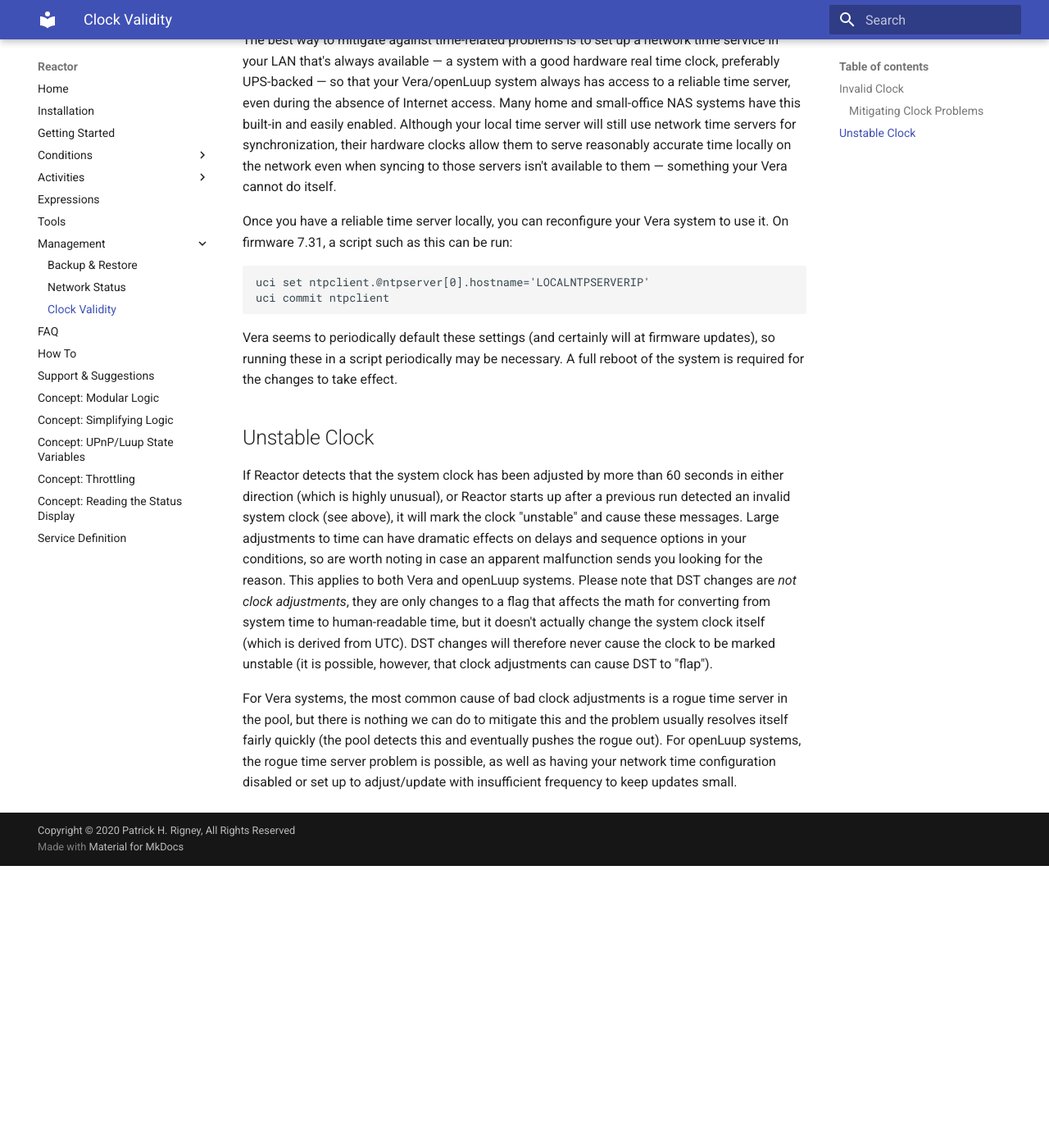
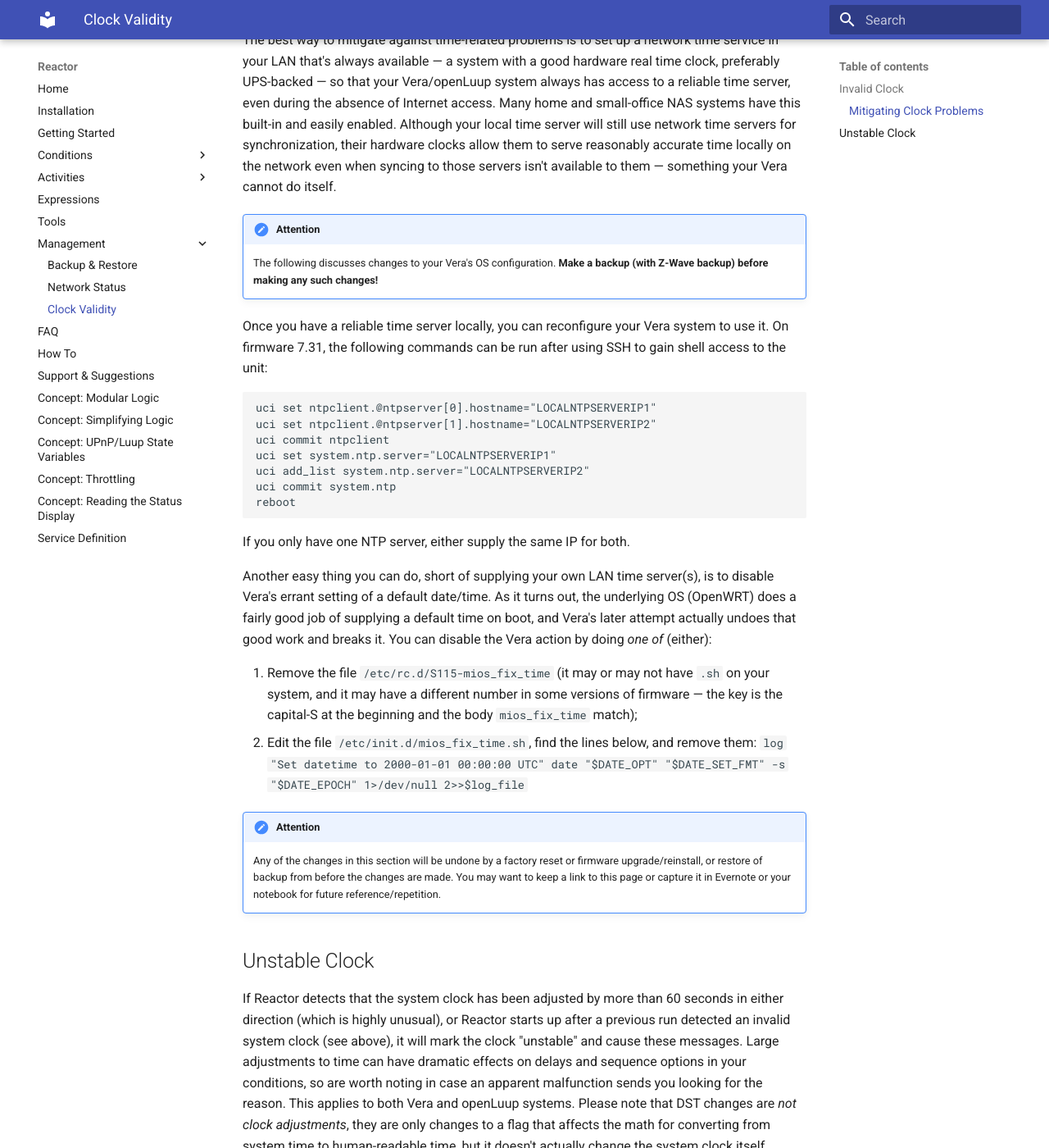
Before and after one commit to toggledbits/Reactor-docs, an MkDocs documentation site: the page built from docs/Clock-Validity.md, in a window 1280 px wide and 1400 px high, scrolled down 893 px. Shown: the whole window at 82% size. Built offline with MkDocs 1.6.1 and Material for MkDocs 9.7.7, drawn with Linux system fonts in a browser that asks for light colours; before the commit the page ends 1949 px from its top, so only the background shows below that.

Commit message:
Update info

````diff
--- a/docs/Clock-Validity.md
+++ b/docs/Clock-Validity.md
@@ -10,14 +10,34 @@ But it is possible for a Vera system to boot up when Internet access is unavaila
 
 The best way to mitigate against time-related problems is to set up a network time service in your LAN that's always available &mdash; a system with a good hardware real time clock, preferably UPS-backed &mdash; so that your Vera/openLuup system always has access to a reliable time server, even during the absence of Internet access. Many home and small-office NAS systems have this built-in and easily enabled. Although your local time server will still use network time servers for synchronization, their hardware clocks allow them to serve reasonably accurate time locally on the network even when syncing to those servers isn't available to them &mdash; something your Vera cannot do itself.
 
-Once you have a reliable time server locally, you can reconfigure your Vera system to use it. On firmware 7.31, a script such as this can be run:
+!!! attention
+    The following discusses changes to your Vera's OS configuration. **Make a backup (with Z-Wave backup) before making any such changes!**
+
+Once you have a reliable time server locally, you can reconfigure your Vera system to use it. On firmware 7.31, the following commands can be run after using SSH to gain shell access to the unit:
 
 ```
-uci set ntpclient.@ntpserver[0].hostname='LOCALNTPSERVERIP'
+uci set ntpclient.@ntpserver[0].hostname="LOCALNTPSERVERIP1"
+uci set ntpclient.@ntpserver[1].hostname="LOCALNTPSERVERIP2"
 uci commit ntpclient
+uci set system.ntp.server="LOCALNTPSERVERIP1"
+uci add_list system.ntp.server="LOCALNTPSERVERIP2"
+uci commit system.ntp
+reboot
 ```
 
-Vera seems to periodically default these settings (and certainly will at firmware updates), so running these in a script periodically may be necessary. A full reboot of the system is required for the changes to take effect.
+If you only have one NTP server, either supply the same IP for both.
+
+Another easy thing you can do, short of supplying your own LAN time server(s), is to disable Vera's errant setting of a default date/time. As it turns out, the underlying OS (OpenWRT) does a fairly good job of supplying a default time on boot, and Vera's later attempt actually undoes that good work and breaks it. You can disable the Vera action by doing *one of* (either):
+
+1. Remove the file `/etc/rc.d/S115-mios_fix_time` (it may or may not have `.sh` on your system, and it may have a different number in some versions of firmware &mdash; the key is the capital-S at the beginning and the body `mios_fix_time` match);
+2. Edit the file `/etc/init.d/mios_fix_time.sh`, find the lines below, and remove them:
+   ```
+   log "Set datetime to 2000-01-01 00:00:00 UTC"
+   date "$DATE_OPT" "$DATE_SET_FMT" -s "$DATE_EPOCH" 1>/dev/null 2>>$log_file
+   ```
+
+!!! attention
+    Any of the changes in this section will be undone by a factory reset or firmware upgrade/reinstall, or restore of backup from before the changes are made. You may want to keep a link to this page or capture it in Evernote or your notebook for future reference/repetition.
 
 ## Unstable Clock
 
````
